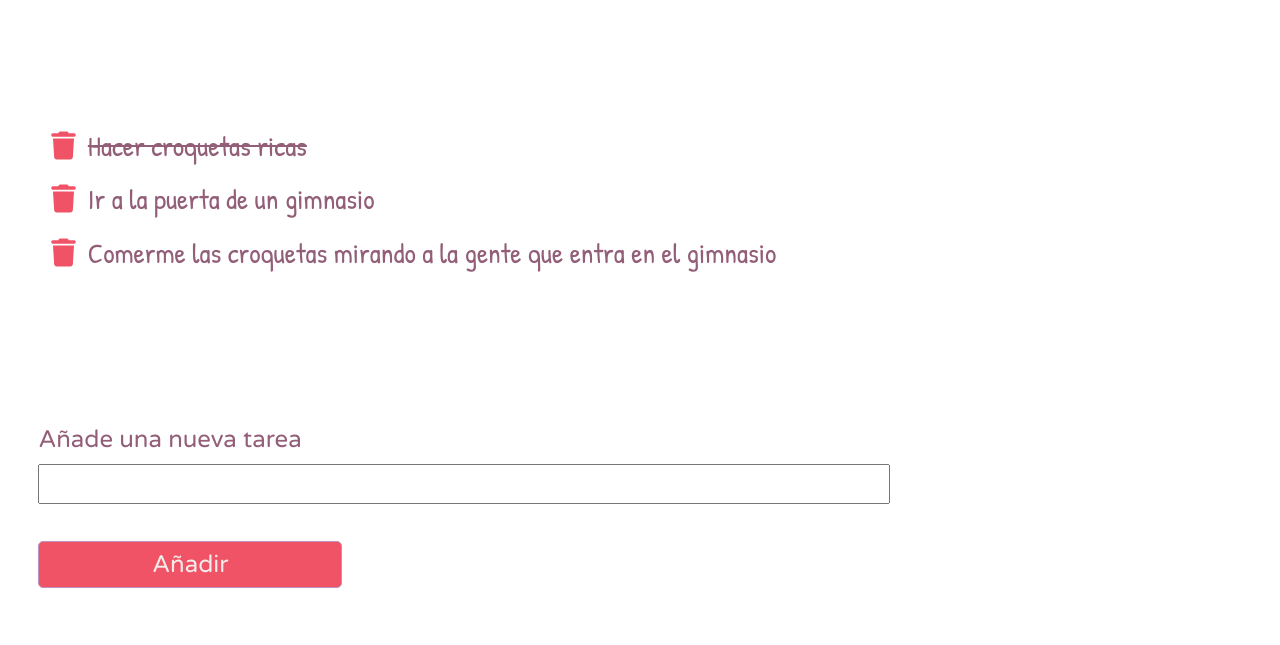
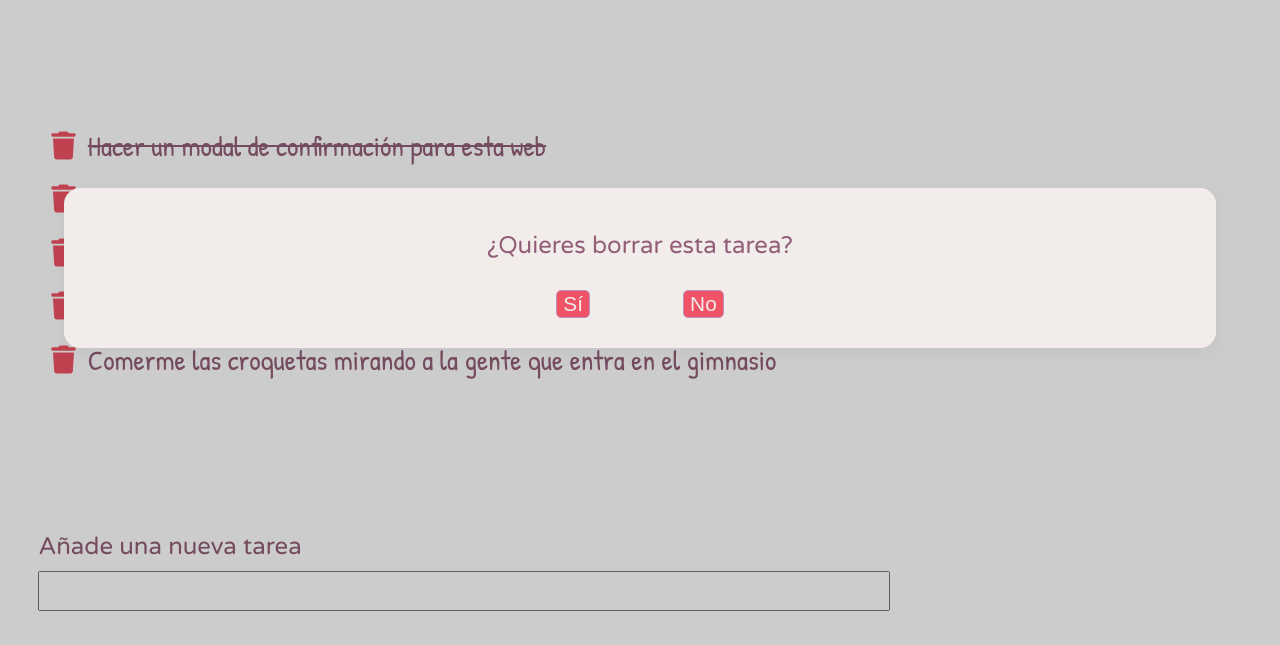
Before and after one commit to Calpurniax/lista-de-tareas, a React app: page / in a window 1280 px wide. Both pictures are taken after a click on the icon 63 px from the left and 277 px from the top of the page. Shown: the part 132-777 px from the top of the page. Built offline with nearby package versions, Linux system fonts and the light colour scheme.

Commit message:
add modal window to confirm erasing tasks

```diff
--- a/src/components/App.js
+++ b/src/components/App.js
@@ -1,9 +1,11 @@
 import "../styles/App.scss";
 import { useState, useEffect } from 'react';
 import ls from '../services/localStorage';
+import Modal from './modal/Modal';
 
 export default function App() {
   const [tasks, setTasks] = useState(ls.get('localData', [
+    { task: 'Hacer un modal de confirmación para esta web', completed: true },
     { task: 'Comprar harina, jamón y pan rallado', completed: true },
     { task: 'Hacer croquetas ricas', completed: true },
     { task: 'Ir a la puerta de un gimnasio', completed: false },
@@ -14,6 +16,8 @@ export default function App() {
   ]));
   const [searchValue, setSearchValue] = useState('');
   const [newTask, setNewTask] = useState('');
+  const [modal, setModal] = useState(false)
+  const [taskToErase, setTaskToErase] = useState('')
 
   const render = () => {
     return (tasks
@@ -58,20 +62,30 @@ export default function App() {
   //añadir una tarea nueva
   const addNewTask = (ev) => {
     setNewTask(ev.target.value);
+  }
 
-  }
   const handleNewTask = () => {
     setTasks([...tasks, { task: newTask, completed: false }])
     setNewTask('');
   }
+
   const handleErase = (ev) => {
     if (ev.target.className === "fa-solid fa-trash list__trash") {
       const eraseTaskIndex = parseInt(ev.target.id)
-      tasks.splice([eraseTaskIndex], 1);
-      setTasks([...tasks])
+      setTaskToErase(eraseTaskIndex)
+      setModal(true)
     }
+  }
 
+  const confirmErase = () => {
+    tasks.splice([taskToErase], 1);
+    setTasks([...tasks])
+    setModal(false)
+  }
 
+  const handleModal = (id) => {
+    if (id === 'yes') confirmErase()
+    else setModal(false)
   }
 
   return (
@@ -84,9 +98,7 @@ export default function App() {
         </nav>
       </header>
       <main>
-
         <ul>{render()}</ul>
-
         <form className="form" onSubmit={handleSubmit}>
           <label htmlFor="newTask" className="form__label">Añade una nueva tarea</label>
           <input type="text" className="form__input" name="newTask" id="newTask" value={newTask} onChange={addNewTask} />
@@ -94,8 +106,7 @@ export default function App() {
         </form>
       </main>
       <footer> {taskCounter()}</footer>
-
-
+      {modal && <Modal handleModal={handleModal} />}
     </div>
   );
 }
--- /dev/null
+++ b/src/components/modal/Modal.jsx
@@ -0,0 +1,26 @@
+import "../../styles/components/modal.scss"
+
+const Modal = ({handleModal}) => {
+
+    const handleClick = (ev) => {
+        console.log(ev.target.id)
+        handleModal(ev.target.id)
+    }
+    return (
+        <article className="modal">
+            <div className="modal__container">
+                <div className="modal__textContainer">
+                    <p className="modal__text">
+                       ¿Quieres borrar esta tarea?
+                    </p>
+                    <div className="modal__buttonsContainer" onClick={handleClick}>
+                       <button className="modal__buttons" id='yes'>Sí</button>
+                       <button className="modal__buttons" id='no'>No</button>
+                    </div>
+                </div>
+            </div>
+        </article>
+
+    )
+}
+export default Modal
--- a/src/styles/App.scss
+++ b/src/styles/App.scss
@@ -36,8 +36,6 @@
         @include tablet {
             font-size: 42px;
         }
-
-
     }
 
     &__nav {
@@ -59,7 +57,6 @@
         &__input {
             padding: 5px;
         }
-
     }
 }
 
@@ -76,12 +73,16 @@
     @include desktop {
         font-size: 28px;
     }
-
 }
 
 .list__trash {
     margin-right: 1%;
     color: #F05365;
+    transition: transform 1s;
+    &:hover{
+        transform:scale(1.3);
+        cursor: pointer;
+    }
 }
 
 .form {
@@ -90,7 +91,6 @@
     padding: 2% 2% 2% 0;
     display: flex;
     flex-direction: column;
-
 
     &__label {
         @include mini-title;
@@ -123,10 +123,9 @@
         @include tablet {
             max-width: 25%;
         }
+        @include hoverButton
     }
 }
-
-
 
 .footer__counter {
     margin-top: 4%;
--- /dev/null
+++ b/src/styles/components/modal.scss
@@ -0,0 +1,75 @@
+@import "../core/mixin.scss";
+@import "../core/variables.scss";
+@import "../core/responsive.scss";
+
+.modal {
+    background-color: rgba(0, 0, 0, 0.2);
+    width: 100vw;
+    height: 100vh;
+    z-index: 0;
+    top: 50%;
+    left: 50%;
+    transform: translate(-50%, -50%);
+    position: absolute;
+    font-family: $text-font;
+
+    &__container {
+        position: fixed;
+        top: 50%;
+        left: 50%;
+        transform: translate(-50%, -50%);
+        width: 90%;
+        height: 20%;
+        background-color: #F2EDEB;
+        color: #925E78;
+        z-index: 10;
+        border-radius: 16px;
+        box-shadow: 0 5px 20px 0 rgba(0, 0, 0, 0.04);
+        display: flex;
+        flex-direction: column;
+        align-items: center;
+        justify-content: space-around;
+
+        @include tablet {
+            padding: 0 1.5rem 0 1.5rem;
+        }
+
+        @include desktop {
+            padding: 0 3rem 0 3rem;
+        }
+    }
+
+    &__textContainer {
+        display: flex;
+        flex-direction: column;
+        text-align: center;
+    }
+
+    &__text {
+        font-size: 1.3rem;
+        padding: 0.5rem ;
+        @include desktop {
+            font-size: 1.5rem;
+            padding: 1rem 1.5rem 1rem 1.5rem;
+        }
+    }
+
+    &__buttonsContainer {
+        display: flex;
+        align-items: center;
+        justify-content: space-evenly;
+        margin-top: 1rem;
+    }
+
+    &__buttons{
+        font-size: 1.2rem;
+        background-color: #F05365;
+        border: solid 1px #BD93BD;
+        border-radius: 5px;
+        color: #F2EDEB;
+        @include desktop {
+            font-size: 1.3rem;
+        }
+        @include hoverButton;
+    }
+}
--- a/src/styles/core/mixin.scss
+++ b/src/styles/core/mixin.scss
@@ -6,3 +6,11 @@
         font-size: 24px;
     }
 }
+@mixin hoverButton{
+    transition: 0.5s;
+    &:hover{
+        background-color: #F2EDEB;
+        color: #F05365;
+        cursor: pointer;
+    }
+}
```
